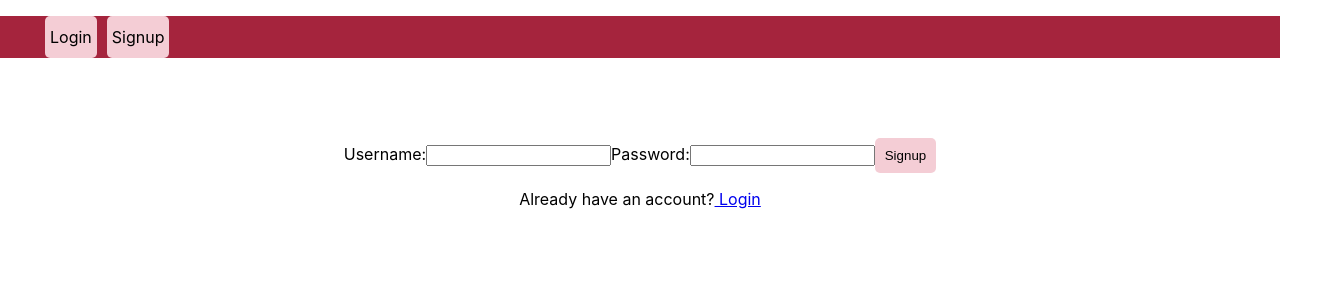
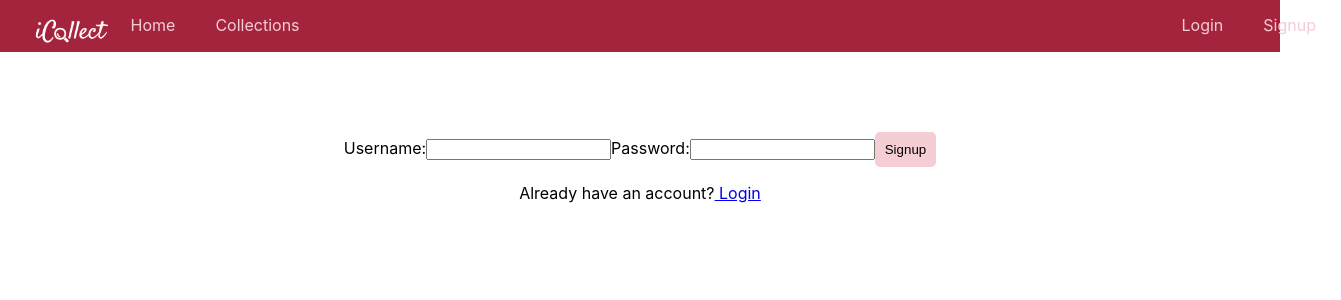
Before and after one commit to JeannetteValencia/icollect-client, a React (Create React App) app: page /signup in a window 1280 px wide. Shown: the top 300 px of the page, 1341 px wide, since content can reach past the window. Built offline with nearby package versions, Linux system fonts and the light colour scheme; no server answers.

Commit message:
Step 8 Updating Navbar to check App functionality among urls

```diff
--- a/src/App.css
+++ b/src/App.css
@@ -1,53 +1,65 @@
+body{
+  margin: 0;
+}
 .App {
   text-align: center;
 }
 
-
-.App-header {
-  background-color: #282c34;
-  min-height: 100vh;
+.nav-bar{
+  background-color:#A5243D;
+  margin: 0px;
   display: flex;
-  flex-direction: column;
-  align-items: center;
-  justify-content: center;
-  font-size: calc(10px + 2vmin);
-  color: white;
+  flex-direction: row;
 }
 
-.nav-bar-ul{
+.nav-bar-options {
+  padding: 5px;
+  margin-right: 10%;
+  margin-left: 2%;
   display: flex;
-  justify-content: space-between;
-  text-align: center;
-  align-content: center;
-}
-.nav-style{
-  background-color:#A5243D;
+  justify-content: space-around;
+  padding-top: 15px;
 }
 
-.nav-style button{
-  padding: 0.5rem;
+.nav-bar-auth-options{
+  padding: 5px;
+  margin-right: 10%;
+  margin-left: 55%;
+  display: flex;
+  justify-content: space-around;
+  padding-top: 15px;
+}
+.greetings {
+  display: flex;
+  margin-left: 50%;
+  display: flex;
+  justify-content: space-around;
+  color: #F4CDD5;
+  padding-right: 20px;
+  padding-left: 20px;
 }
 
-.nav-style a{
-  color: black;
+.nav-bar a{
+  color: #F4CDD5;
   text-decoration: none;
-}
-.nav-style li{
-  list-style-type: none;
-  line-height: 2rem;
-  background-color: #F4CDD5;
-  border-radius: 5px;
-  padding: 5px;
-  margin: 0 5px;
+  padding-right: 20px;
+  padding-left: 20px;
 }
 
+.logout{
+  color: #F4CDD5;
+  text-decoration: none;
+  background-color: #A5243D;
+  font-size: 1rem;
+  padding-top: 15px;
+}
+
+
+.nav-bar img {
+  max-height: 2rem;
+}
 .auth-form-style {
   margin: 5rem;
-}
-
-.nav-bar-ul-auth{
-  display: flex;
-  flex-direction: row;
 }
 
 .collection-details-container{
--- a/src/components/navbar/Navbar.js
+++ b/src/components/navbar/Navbar.js
@@ -16,48 +16,47 @@ class Navbar extends Component {
 
     if (userIsLoggedIn) {
       return (
-        <div>
-          <nav className="nav-style">
-          <ul className="nav-bar-ul">
+        <div className="nav-bar">
+          <div className="nav-bar-options">
+            <img src="/logo.png" alt="icollect" height='{2rem}'/>
+            <Link to="/" style={{ textDecoration: 'none' }}>
+                  Home
+            </Link>
 
-            <li>
             <Link to="/collections" style={{ textDecoration: 'none' }}>
                 Collections
             </Link>
-            </li>
+          </div>
+          <div className="greetings">
             {userIsLoggedIn &&
-             <li>Welcome {userData.username}!</li>}
-             <li>
-              <Link to="/" style={{ textDecoration: 'none' }}>
-                HomePage
+             <p>Welcome {userData.username}!</p>}
+             <Link to="/">
+                <button onClick={() => this.logoutUser()} className="logout">Logout</button>
               </Link>
-            </li>
-            <li>
-              <Link to="/">
-                <button onClick={() => this.logoutUser()}>Logout</button>
-              </Link>
-            </li>
-          </ul>
-        </nav>
+          </div>
         </div>
       );
     } else {
       return (
-        <div>
-          <nav className="nav-style">
-            <ul className="nav-bar-ul-auth">
-              <li>
+        <div className="nav-bar">
+          <div className="nav-bar-options">
+            <img src="/logo.png" alt="icollect" height='{2rem}'/>
+            <Link to="/" style={{ textDecoration: 'none' }}>
+                  Home
+            </Link>
+
+            <Link to="/collections" style={{ textDecoration: 'none' }}>
+                Collections
+            </Link>
+          </div>
+          <div className="nav-bar-auth-options">
             <Link to="/login" style={{ textDecoration: 'none' }}>
                Login
             </Link>
-              </li>
-              <li>
             <Link to="/signup" style={{ textDecoration: 'none' }}>
                     Signup
             </Link>
-              </li>
-            </ul>
-          </nav>
+          </div>
         </div>
       );
     }
```
Also changed, not shown: public/logo.png (added). Lines whose indentation alone changed are shown as unchanged.
